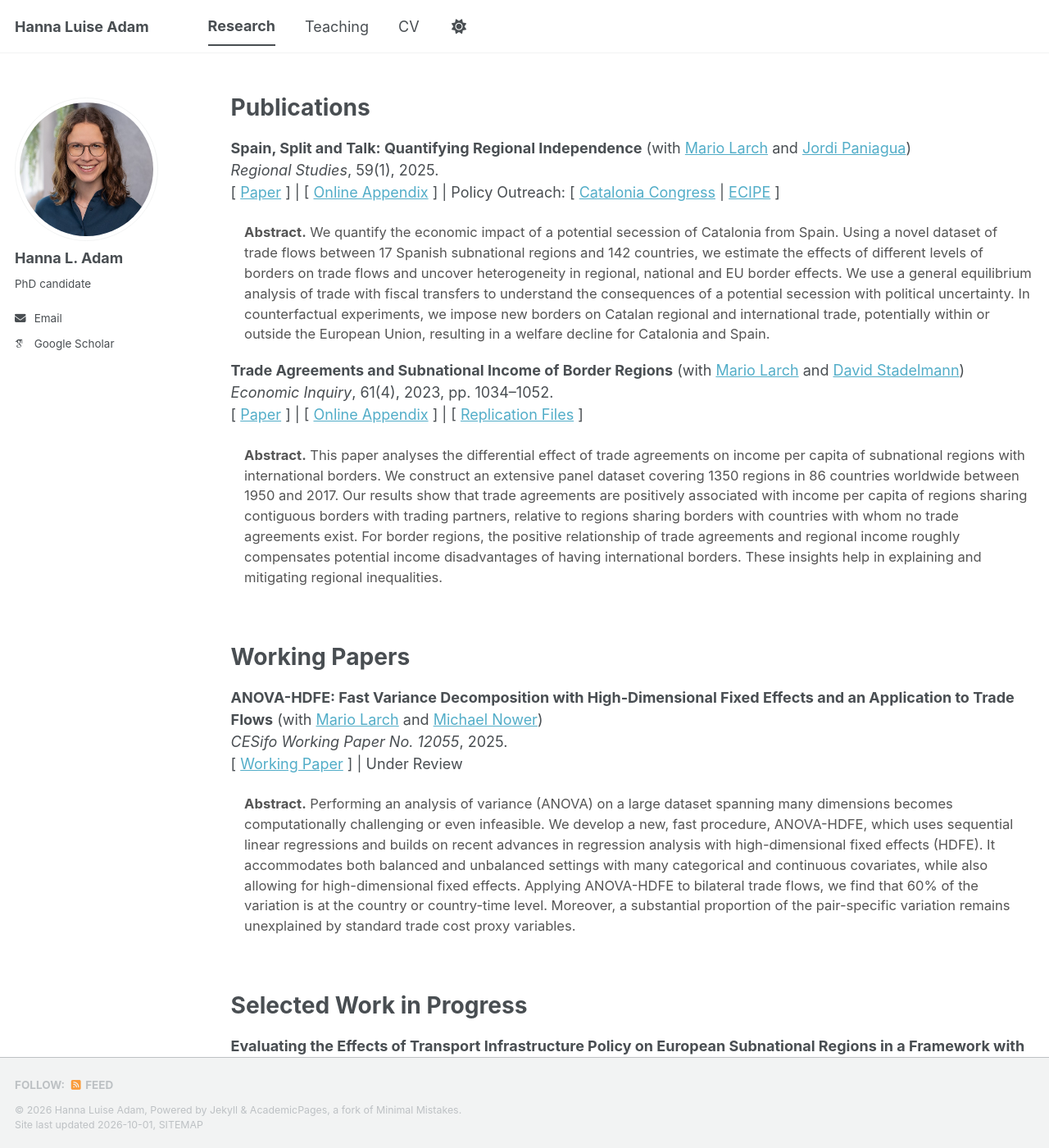
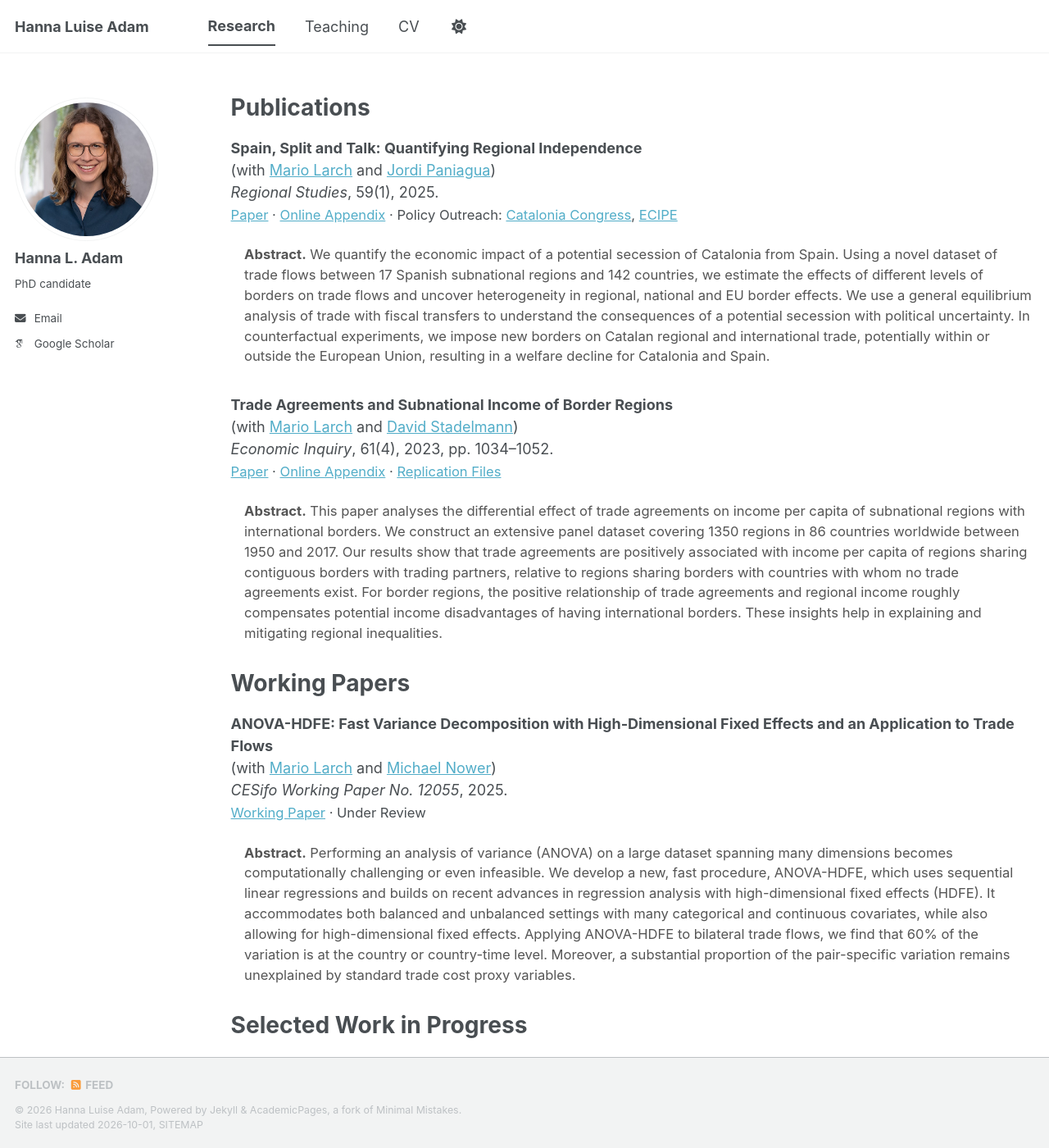
Before and after one commit to hanna-l-adam/hanna-l-adam.github.io, a Jekyll site: the page built from _pages/research.md, in a window 1280 px wide and 1400 px high. Shown: the whole window at 82% size. Built offline with Jekyll 4.4.1, drawn with Linux system fonts in a browser that asks for light colours; some web fonts are replaced; a script bundle is joined from its source files by our own code; library files that are not in the unit come from our copies.

Commit message:
Update research.md

```diff
--- a/_pages/research.md
+++ b/_pages/research.md
@@ -7,70 +7,74 @@ redirect_from:
   - /resume
 ---
 
+<style>
+  .paper { margin-bottom: 1.8em; }
+  .paper-links { font-size: 0.92em; }
+  .paper-links a { white-space: nowrap; }
+  .abstract { margin: 0.5em 0 0 1em; font-size: 0.92em; color: #555; }
+</style>
+
 # Publications
+
+<div class="paper" markdown="1">
 **Spain, Split and Talk: Quantifying Regional Independence**
-(with <a href="https://www.ewf.uni-bayreuth.de/en/team/Prof_Mario_Larch/index.php" target="_blank">Mario Larch</a>
-and <a href="https://www.uv.es/jorpaso2/" target="_blank">Jordi Paniagua</a>)
+(with <a href="https://www.ewf.uni-bayreuth.de/en/team/Prof_Mario_Larch/index.php" target="_blank">Mario Larch</a> and <a href="https://www.uv.es/jorpaso2/" target="_blank">Jordi Paniagua</a>)
 *Regional Studies*, 59(1), 2025.
-[
-<a href="https://www.uv.es/jorpaso2/papers/Spain_Split_talk_cesifo1_wp10742.pdf" target="_blank">Paper</a>
-] |
-[
-<a href="https://doi.org/10.1080/00343404.2024.2437501" target="_blank">Online Appendix</a>
-] |
-Policy Outreach:
-[
-<a href="https://gestio.coleconomistes.cat/MAILS/DOCS/12.Quantifying%20the%20Potencial%20Economic.pdf" target="_blank">Catalonia Congress</a>
-|
-<a href="https://ecipe.org/insights/spain-split-and-talk-quantifying-regional-independence/" target="_blank">ECIPE</a>
-]
-<div style="margin-left:1em; font-size:0.92em; color:#555;">
+<span class="paper-links"><a href="https://www.uv.es/jorpaso2/papers/Spain_Split_talk_cesifo1_wp10742.pdf" target="_blank">Paper</a> · <a href="https://doi.org/10.1080/00343404.2024.2437501" target="_blank">Online Appendix</a> · Policy Outreach: <a href="https://gestio.coleconomistes.cat/MAILS/DOCS/12.Quantifying%20the%20Potencial%20Economic.pdf" target="_blank">Catalonia Congress</a>, <a href="https://ecipe.org/insights/spain-split-and-talk-quantifying-regional-independence/" target="_blank">ECIPE</a></span>
+
+<div class="abstract" markdown="0">
 <strong>Abstract.</strong> We quantify the economic impact of a potential secession of Catalonia from Spain. Using a novel dataset of trade flows between 17 Spanish subnational regions and 142 countries, we estimate the effects of different levels of borders on trade flows and uncover heterogeneity in regional, national and EU border effects. We use a general equilibrium analysis of trade with fiscal transfers to understand the consequences of a potential secession with political uncertainty. In counterfactual experiments, we impose new borders on Catalan regional and international trade, potentially within or outside the European Union, resulting in a welfare decline for Catalonia and Spain.
 </div>
+</div>
 
+<div class="paper" markdown="1">
 **Trade Agreements and Subnational Income of Border Regions**
-(with <a href="https://www.ewf.uni-bayreuth.de/en/team/Prof_Mario_Larch/index.php" target="_blank">Mario Larch</a>
-and <a href="https://www.entwicklung.uni-bayreuth.de/en/team/david-stadelmann/" target="_blank">David Stadelmann</a>)
+(with <a href="https://www.ewf.uni-bayreuth.de/en/team/Prof_Mario_Larch/index.php" target="_blank">Mario Larch</a> and <a href="https://www.entwicklung.uni-bayreuth.de/en/team/david-stadelmann/" target="_blank">David Stadelmann</a>)
 *Economic Inquiry*, 61(4), 2023, pp. 1034–1052.
-[
-<a href="https://doi.org/10.1111/ecin.13151" target="_blank">Paper</a>
-] |
-[
-<a href="https://onlinelibrary.wiley.com/action/downloadSupplement?doi=10.1111%2Fecin.13151&file=ecin13151-sup-0002_Appendix.pdf" target="_blank">Online Appendix</a>
-] |
-[
-<a href="https://doi.org/10.3886/E191609V3" target="_blank">Replication Files</a>
-]
-<div style="margin-left:1em; font-size:0.92em; color:#555;">
+<span class="paper-links"><a href="https://doi.org/10.1111/ecin.13151" target="_blank">Paper</a> · <a href="https://onlinelibrary.wiley.com/action/downloadSupplement?doi=10.1111%2Fecin.13151&file=ecin13151-sup-0002_Appendix.pdf" target="_blank">Online Appendix</a> · <a href="https://doi.org/10.3886/E191609V3" target="_blank">Replication Files</a></span>
+
+<div class="abstract" markdown="0">
 <strong>Abstract.</strong> This paper analyses the differential effect of trade agreements on income per capita of subnational regions with international borders. We construct an extensive panel dataset covering 1350 regions in 86 countries worldwide between 1950 and 2017. Our results show that trade agreements are positively associated with income per capita of regions sharing contiguous borders with trading partners, relative to regions sharing borders with countries with whom no trade agreements exist. For border regions, the positive relationship of trade agreements and regional income roughly compensates potential income disadvantages of having international borders. These insights help in explaining and mitigating regional inequalities.
 </div>
-<br>
+</div>
+
 # Working Papers
+
+<div class="paper" markdown="1">
 **ANOVA-HDFE: Fast Variance Decomposition with High-Dimensional Fixed Effects and an Application to Trade Flows**
-(with <a href="https://www.ewf.uni-bayreuth.de/en/team/Prof_Mario_Larch/index.php" target="_blank">Mario Larch</a>
-and <a href="https://sites.google.com/view/michaelnower" target="_blank">Michael Nower</a>)
+(with <a href="https://www.ewf.uni-bayreuth.de/en/team/Prof_Mario_Larch/index.php" target="_blank">Mario Larch</a> and <a href="https://sites.google.com/view/michaelnower" target="_blank">Michael Nower</a>)
 *CESifo Working Paper No. 12055*, 2025.
-[
-<a href="https://www.ifo.de/en/cesifo/publications/2025/working-paper/anova-hdfe-fast-variance-decomposition-high-dimensional-fixed" target="_blank">Working Paper</a>
-] | Under Review
-<div style="margin-left:1em; font-size:0.92em; color:#555;">
+<span class="paper-links"><a href="https://www.ifo.de/en/cesifo/publications/2025/working-paper/anova-hdfe-fast-variance-decomposition-high-dimensional-fixed" target="_blank">Working Paper</a> · Under Review</span>
+
+<div class="abstract" markdown="0">
 <strong>Abstract.</strong> Performing an analysis of variance (ANOVA) on a large dataset spanning many dimensions becomes computationally challenging or even infeasible. We develop a new, fast procedure, ANOVA-HDFE, which uses sequential linear regressions and builds on recent advances in regression analysis with high-dimensional fixed effects (HDFE). It accommodates both balanced and unbalanced settings with many categorical and continuous covariates, while also allowing for high-dimensional fixed effects. Applying ANOVA-HDFE to bilateral trade flows, we find that 60% of the variation is at the country or country-time level. Moreover, a substantial proportion of the pair-specific variation remains unexplained by standard trade cost proxy variables.
 </div>
-<br>
+</div>
+
 # Selected Work in Progress
-**Evaluating the Effects of Transport Infrastructure Policy on European Subnational Regions in a Framework with Trade and Commuting.**
-<div style="margin-left:1em; font-size:0.92em; color:#555;">
+
+<div class="paper" markdown="1">
+**Evaluating the Effects of Transport Infrastructure Policy on European Subnational Regions in a Framework with Trade and Commuting**
+
+<div class="abstract" markdown="0">
 <strong>Abstract.</strong> This paper quantifies the regional effects of the European Union's transport infrastructure policy using a structural framework of bilateral trade and commuting across subnational regions in Europe. The model features workers' choice of residence and workplace, and allows both commuting and goods trade to cross national borders and use different transport modes. I construct novel data on bilateral regional trade and commuting flows and on completed road and rail infrastructure projects under the Trans-European Transport Network (TEN-T) between 2010 and 2018. Taking the model to the data, I first estimate the effect of infrastructure project completions on regional bilateral transport costs by mode, finding a robust cost reduction for rail but not for road. Second, I use the estimated rail cost reduction to conduct a counterfactual general equilibrium analysis of the regional effects of this pan-European infrastructure policy. The results show that labour mobility accounts for a larger share of the welfare effects than trade, suggesting that large-scale transport infrastructure policy must be evaluated through its effects on both goods and labour mobility to capture the full economic returns.
 </div>
+</div>
 
+<div class="paper" markdown="1">
 **A Structural Regional Trade and Migration Framework for Policy Evaluation: Quantifying the Regional Effects of the 2004 EU Enlargement**
-(with <a href="https://www.ewf.uni-bayreuth.de/en/team/Prof_Mario_Larch/index.php" target="_blank">Mario Larch</a>).
-<div style="margin-left:1em; font-size:0.92em; color:#555;">
+(with <a href="https://www.ewf.uni-bayreuth.de/en/team/Prof_Mario_Larch/index.php" target="_blank">Mario Larch</a>)
+
+<div class="abstract" markdown="0">
 <strong>Abstract.</strong> We quantify the subnational effects of supranational trade and migration policy within and across European Union (EU) countries. To this end, our multi-country, multi-region general equilibrium framework incorporates migration between subnational regions into a multi-country gravity model of regional trade. Using data on bilateral regional trade and migration flows in the EU, we estimate the effects of the 2004 enlargement of the EU and conduct a general equilibrium analysis, assessing the regional trade, migration, and welfare implications of the policy change. Our results suggest that the EU enlargement increased regional trade by about 40% and regional migration by about 70%. We find positive welfare effects across the EU, with more heterogeneities across but also within countries. Accounting for migration decisions, we find that workers migrating to a different region due to the EU enlargement experience a welfare increase of about 40% on average.
 </div>
+</div>
 
+<div class="paper" markdown="1">
 **Spillovers, Trade Agreements and Border Regions: Econometric Evidence from Subnational Data**
-(with <a href="https://www.entwicklung.uni-bayreuth.de/en/team/Bieske-Lara/index.php" target="_blank">Lara Bieske</a>, <a href="https://www.ewf.uni-bayreuth.de/en/team/Prof_Mario_Larch/index.php" target="_blank">Mario Larch</a> and <a href="https://www.entwicklung.uni-bayreuth.de/en/team/david-stadelmann/" target="_blank">David Stadelmann</a>).
-<div style="margin-left:1em; font-size:0.92em; color:#555;">
+(with <a href="https://www.entwicklung.uni-bayreuth.de/en/team/Bieske-Lara/index.php" target="_blank">Lara Bieske</a>, <a href="https://www.ewf.uni-bayreuth.de/en/team/Prof_Mario_Larch/index.php" target="_blank">Mario Larch</a> and <a href="https://www.entwicklung.uni-bayreuth.de/en/team/david-stadelmann/" target="_blank">David Stadelmann</a>)
+
+<div class="abstract" markdown="0">
 <strong>Abstract.</strong> We analyse spatial dependence and spillover effects in economic income across subnational regions using a panel dataset (1950-2020) of regional GDP per capita for 1,361 regions across 86 countries worldwide. The data and setting allow us to evaluate the strength of spatial dependence both stepwise and in equilibrium across different types of neighbouring regions by employing a spatial autoregressive model. Our findings reveal strong positive spillovers between intra-national neighbours, with considerably smaller spillovers between international neighbours. We further show that spatial dependence tends to intensify when international neighbours are part of a common trade agreement and neighbouring regions have more similar election preferences. Consequently, depending on the type of border, income growth in neighbouring regions is positively affecting a region's own growth. These results emphasise the significance of spatial dependence in understanding regional disparities and considering how policy decisions in one country or region can influence economic outcomes in neighbouring regions.
 </div>
+</div>
```
